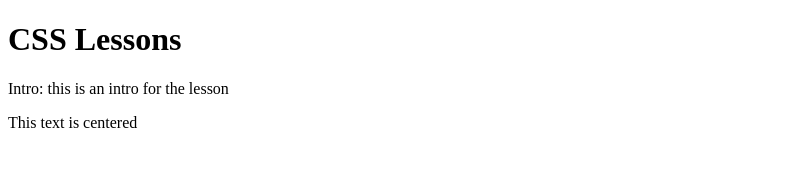
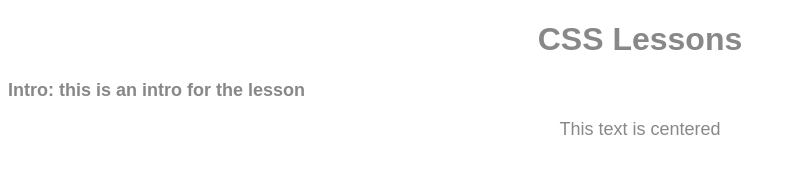
Before and after one commit to h2hallowdy/CSS-learning, a plain HTML site: page index.html in a window 1280 px wide. Shown: the whole page, without its empty margins (0-796 px from the left). Drawn offline with Linux system fonts and the light colour scheme.

Commit message:
CSS Selector part 1 done

```diff
--- a/index.html
+++ b/index.html
@@ -2,11 +2,11 @@
 <html lang="vi">
 	<head>
 		<meta charset="utf-8" />
-		<style type="text/css" href="style.css"></style>
+		<link rel="stylesheet" type="text/css" href="style.css">
 		<title>CSS Learning</title>
 	</head>
 	<body>
-		<h1>CSS Lessons</h1>
+		<h1 class="center">CSS Lessons</h1>
 		<p id="intro">Intro: this is an intro for the lesson</p>
 		<p class="center">This text is centered</p>
 
--- a/style.css
+++ b/style.css
@@ -0,0 +1,16 @@
+p {
+	font-size: 18px;
+}
+
+#intro {
+	font-weight: bold;
+}
+
+.center {
+	text-align: center;
+}
+
+h1, p {
+	color: #888;
+	font-family: sans-serif;
+}
```
Also changed, not shown: CSS-selector.txt.
